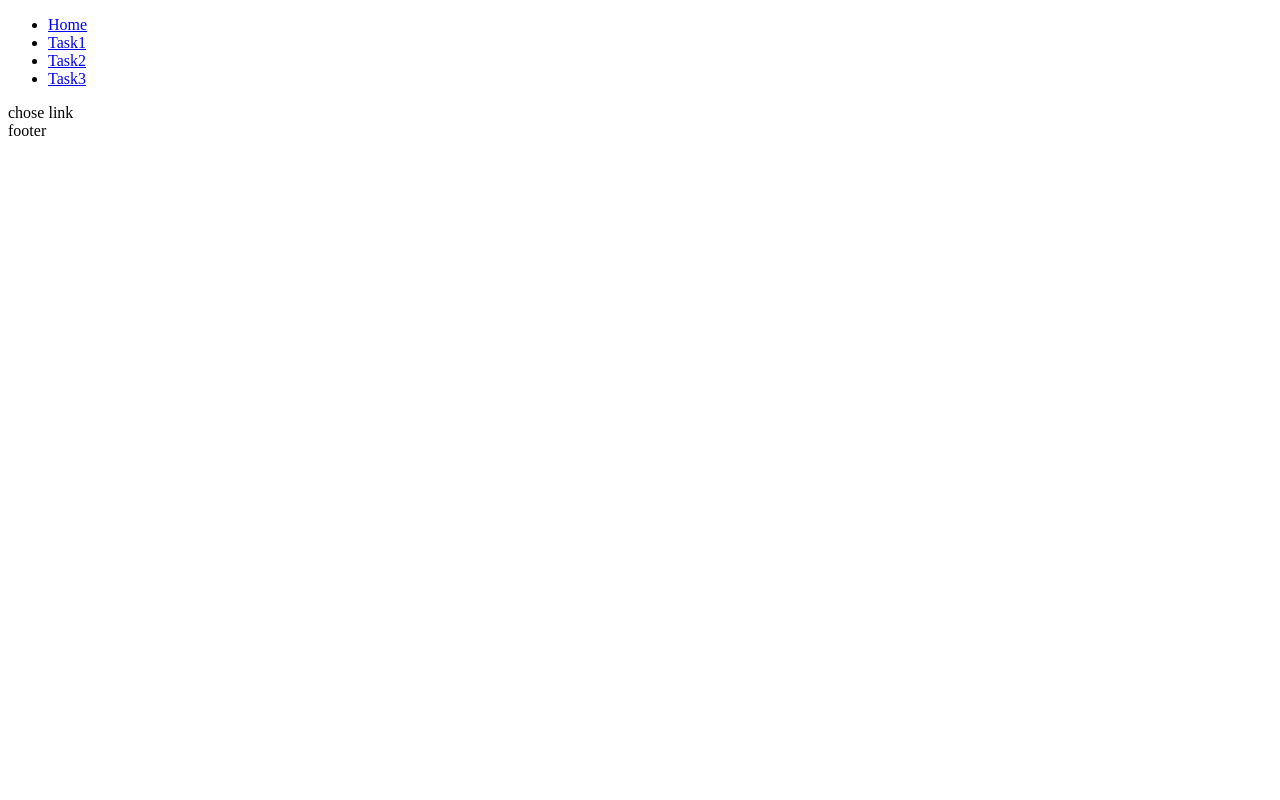
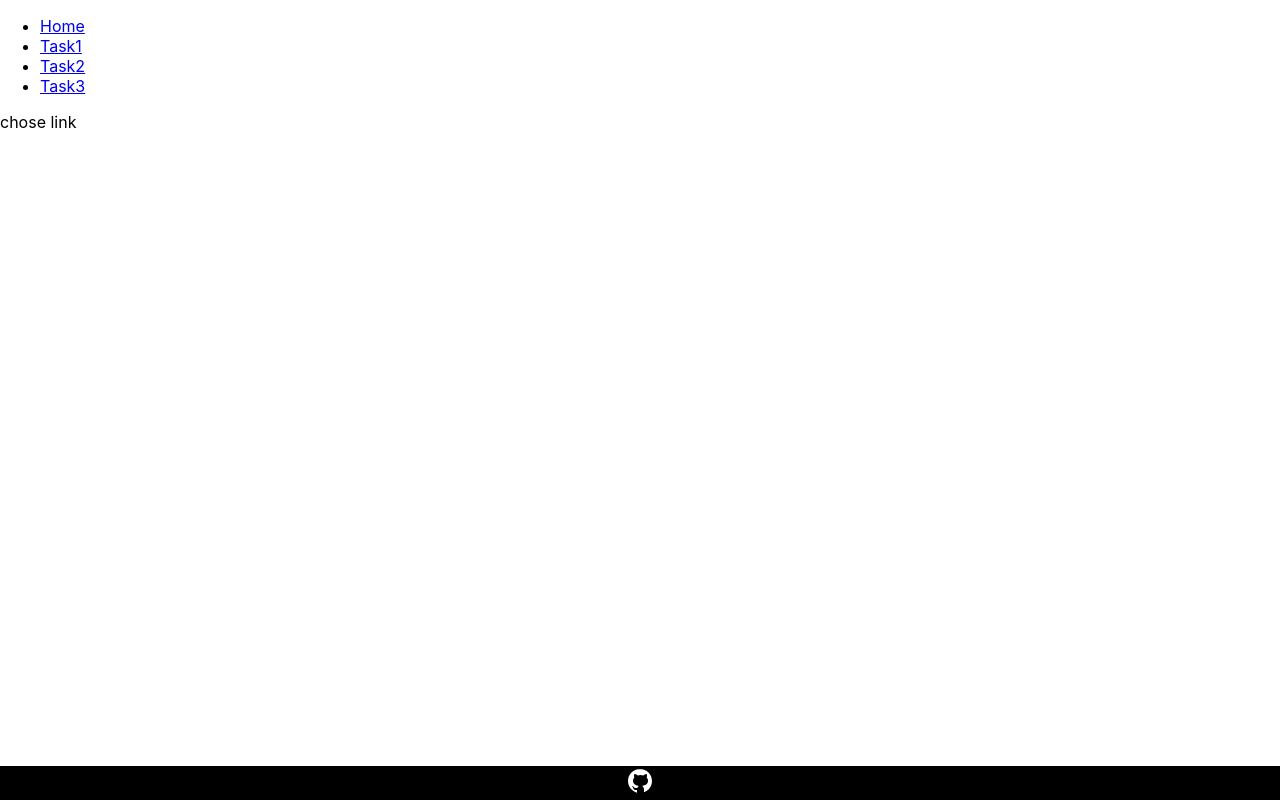
Before and after one commit to KandaskalovOleg/galanix_tt, a React (Vite) app: page / in a window 1280 px wide. Built offline with nearby package versions, Linux system fonts and the light colour scheme.

Commit message:
add and stylezed footer

```diff
--- a/src/components/Footer/Footer.css
+++ b/src/components/Footer/Footer.css
@@ -0,0 +1,19 @@
+.footer {
+}
+
+.footerBlock {
+  position: fixed;
+  bottom: 0;
+  left: 0;
+  width: 100%;
+  background-color: black;
+  color: white;
+  z-index: 999;
+
+  display: flex;
+  justify-content: center;
+}
+
+.footerLink {
+  cursor: pointer;
+}
--- a/src/components/Footer/Footer.jsx
+++ b/src/components/Footer/Footer.jsx
@@ -1,10 +1,15 @@
 import './Footer.css';
+import GitHubSvg from './../../assets/logo/github.svg';
 
 export const Footer = () => {
 
   return (
-    <footer>
-      footer
+    <footer className='footer'>
+      <div className='footerBlock'>
+        <a href="https://github.com/KandaskalovOleg/galanix_tt" className='footerLink'>
+          <img src={GitHubSvg} alt="gihub logo" />
+        </a>
+      </div>
     </footer>
   );
 }
--- a/src/index.css
+++ b/src/index.css
@@ -0,0 +1,8 @@
+:root {
+  font-family: Inter, system-ui, Avenir, Helvetica, Arial, sans-serif;
+  font-weight: 400;
+}
+
+body {
+  margin: 0;
+}
```
Also changed, not shown: src/assets/logo/github.svg (added).
